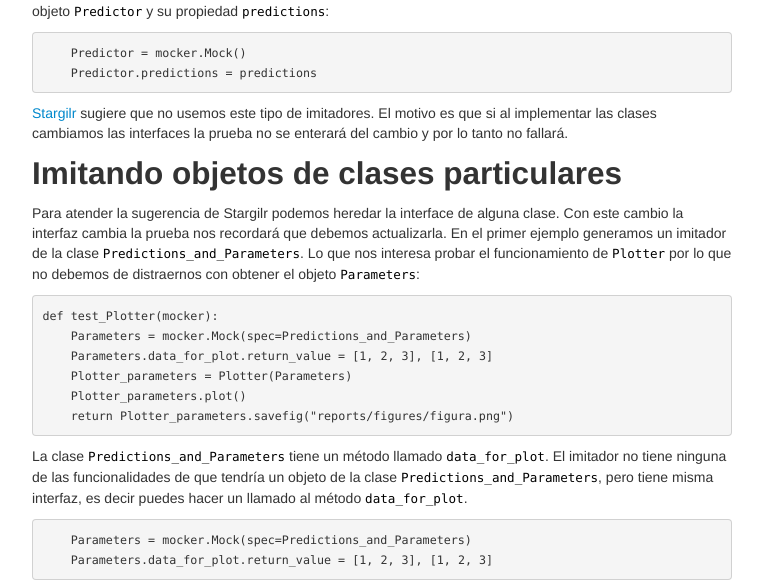
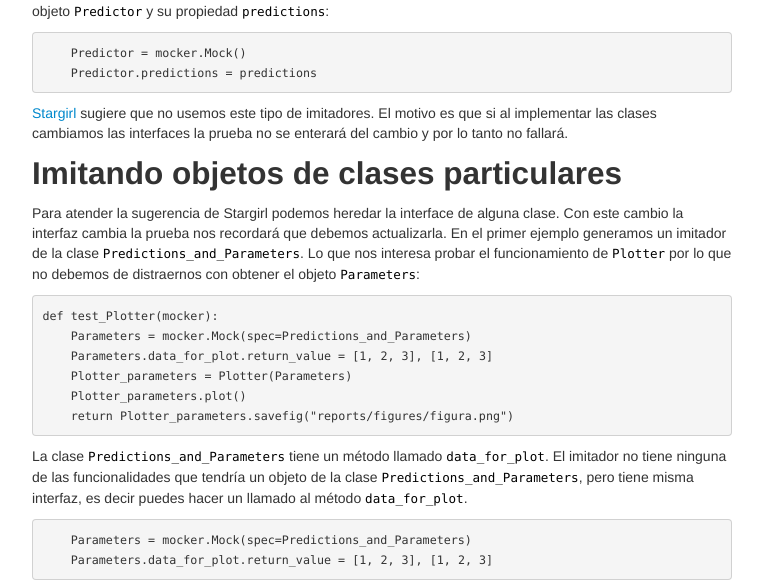
Before and after one commit to LizethMReyes/islasgeci.github.io, a Jekyll site: the page built from _posts/2021-05-10-imitadores.md, in a window 1280 px wide and 1400 px high, scrolled down 696 px. Shown: the part 155-737 px from the top of the window, without its empty margins (258-1021 px from the left). Built offline with Jekyll 4.4.1, drawn with Linux system fonts in a browser that asks for light colours; some of the changed text lies outside the part shown.

Commit message:
✏️Apply suggestions from code review
Co-authored-by: MaritzaB <56838850+MaritzaB@users.noreply.github.com>
Co-authored-by: Evaristo Rojas <evaristo.rojas@islas.org.mx>

````diff
--- a/_posts/2021-05-10-imitadores.md
+++ b/_posts/2021-05-10-imitadores.md
@@ -47,12 +47,12 @@ similar con objeto `Predictor` y su propiedad `predictions`:
     Predictor = mocker.Mock()
     Predictor.predictions = predictions
 ```
-[Stargilr](https://thea.codes/) sugiere que no usemos este tipo de imitadores. El motivo es que si al
+[Stargirl](https://thea.codes/) sugiere que no usemos este tipo de imitadores. El motivo es que si al
 implementar las clases cambiamos las interfaces la prueba no se enterará del cambio y por lo tanto
 no fallará.
 
 ## Imitando objetos de clases particulares
-Para atender la sugerencia de Stargilr podemos heredar la interface de alguna clase. Con este cambio
+Para atender la sugerencia de Stargirl podemos heredar la interface de alguna clase. Con este cambio
 la interfaz cambia la prueba nos recordará que debemos actualizarla. En el primer ejemplo generamos
 un imitador de la clase `Predictions_and_Parameters`. Lo que nos interesa probar el funcionamiento
 de `Plotter` por lo que no debemos de distraernos con obtener el objeto `Parameters`:
@@ -66,7 +66,7 @@ def test_Plotter(mocker):
     return Plotter_parameters.savefig("reports/figures/figura.png")
 ```
 La clase `Predictions_and_Parameters` tiene un método llamado `data_for_plot`. El imitador no tiene
-ninguna de las funcionalidades de que tendría un objeto de la clase `Predictions_and_Parameters`,
+ninguna de las funcionalidades que tendría un objeto de la clase `Predictions_and_Parameters`,
 pero tiene misma interfaz, es decir puedes hacer un llamado al método `data_for_plot`.
 ```python
     Parameters = mocker.Mock(spec=Predictions_and_Parameters)
````
Also changed, not shown: other parts of _posts/2021-05-10-imitadores.md (+1 -1 lines).
